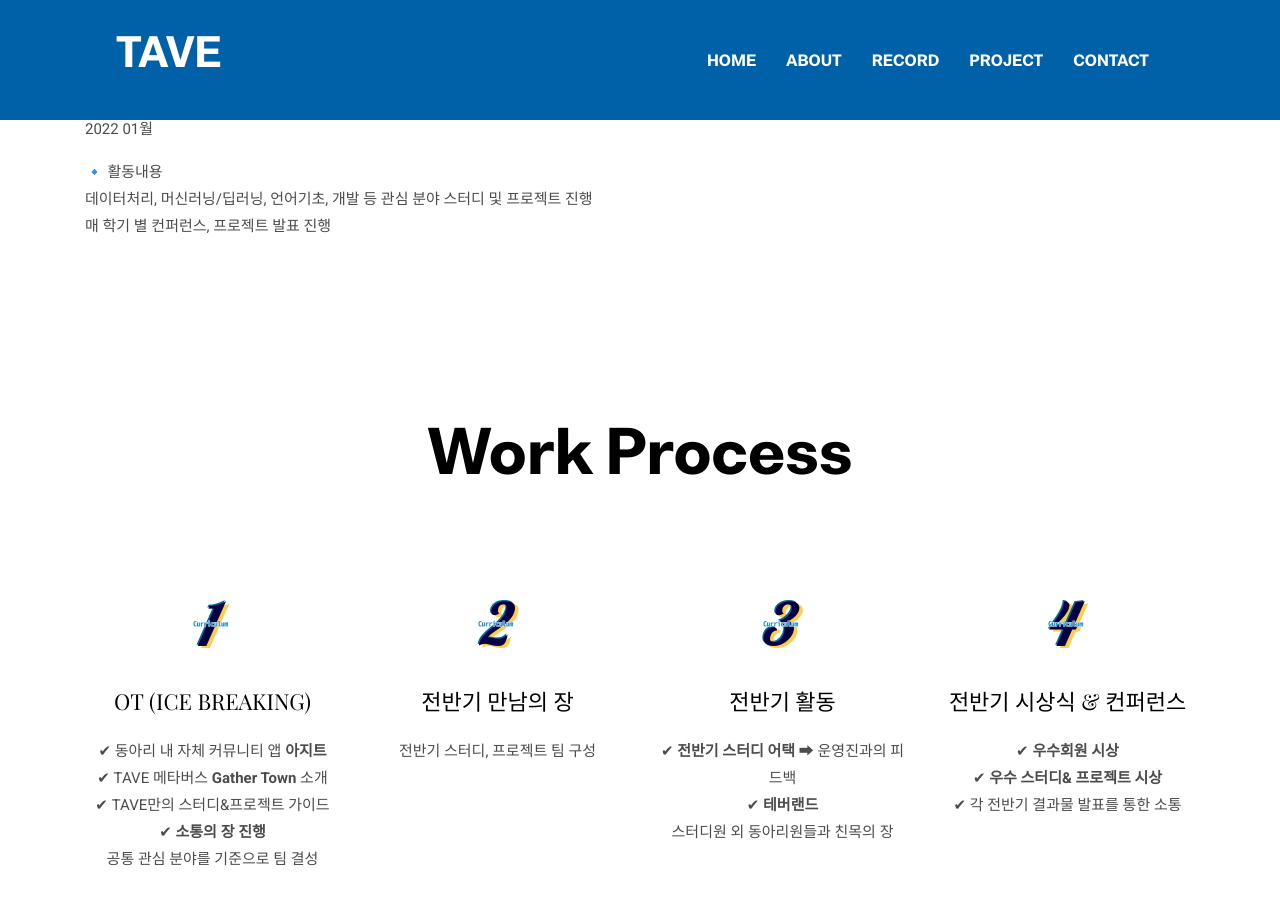
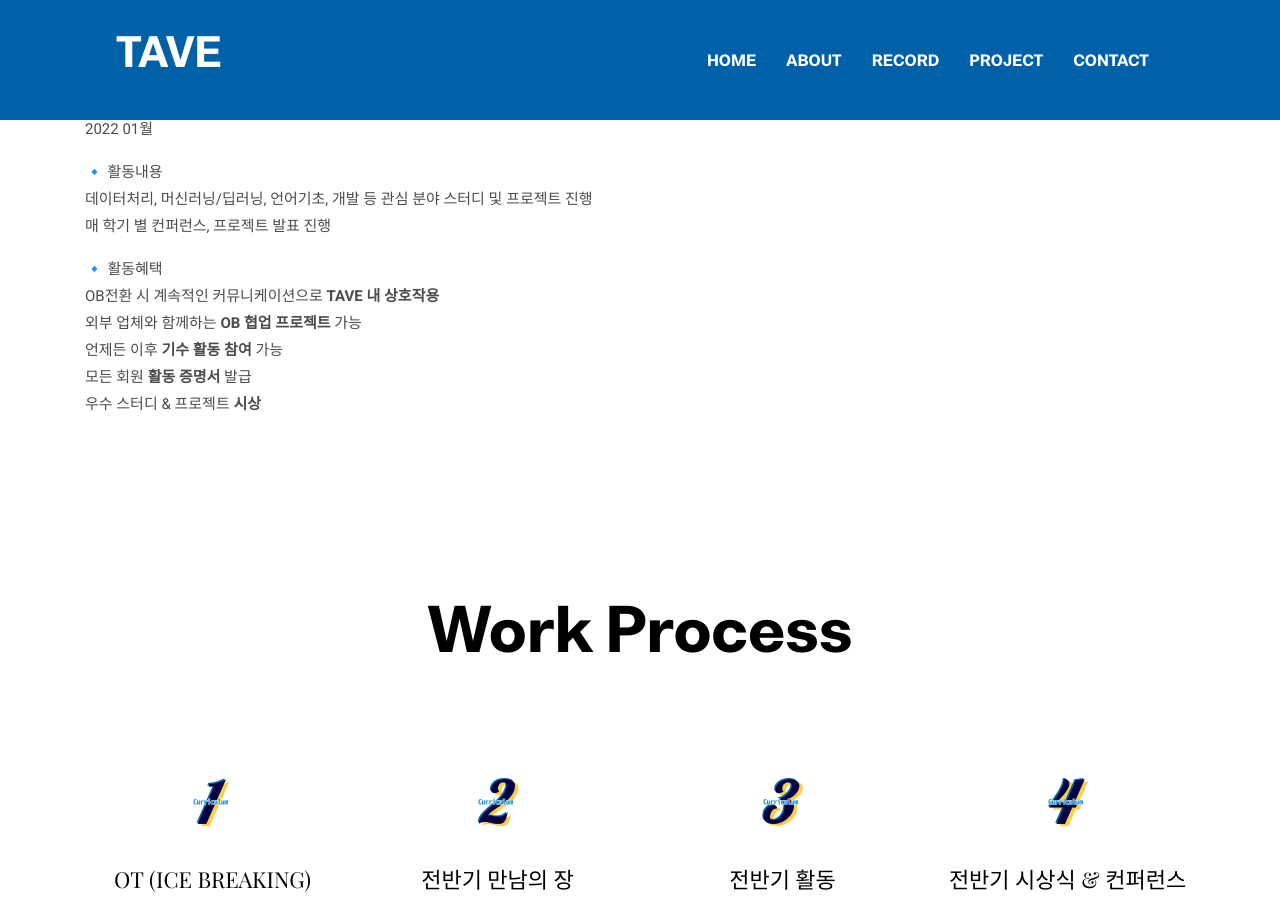
Before and after one commit to TAVEwave/TAVEwave.github.io, a Jekyll site: the page built from _pages/about.md, in a window 1280 px wide and 900 px high, scrolled down 1236 px. Built offline with Jekyll 4.4.1, drawn with Linux system fonts in a browser that asks for light colours.

Commit message:
Update about.md

```diff
--- a/_pages/about.md
+++ b/_pages/about.md
@@ -41,3 +41,10 @@ signature: assets/images/about/TAVE.png
 🔹 활동내용
 데이터처리, 머신러닝/딥러닝, 언어기초, 개발 등 관심 분야 스터디 및 프로젝트 진행
 매 학기 별 컨퍼런스, 프로젝트 발표 진행
+
+🔹 활동혜택
+OB전환 시 계속적인 커뮤니케이션으로  **TAVE 내 상호작용**
+외부 업체와 함께하는 **OB 협업 프로젝트** 가능
+언제든 이후 **기수 활동 참여** 가능
+모든 회원 **활동 증명서** 발급
+우수 스터디 & 프로젝트 **시상**
```
